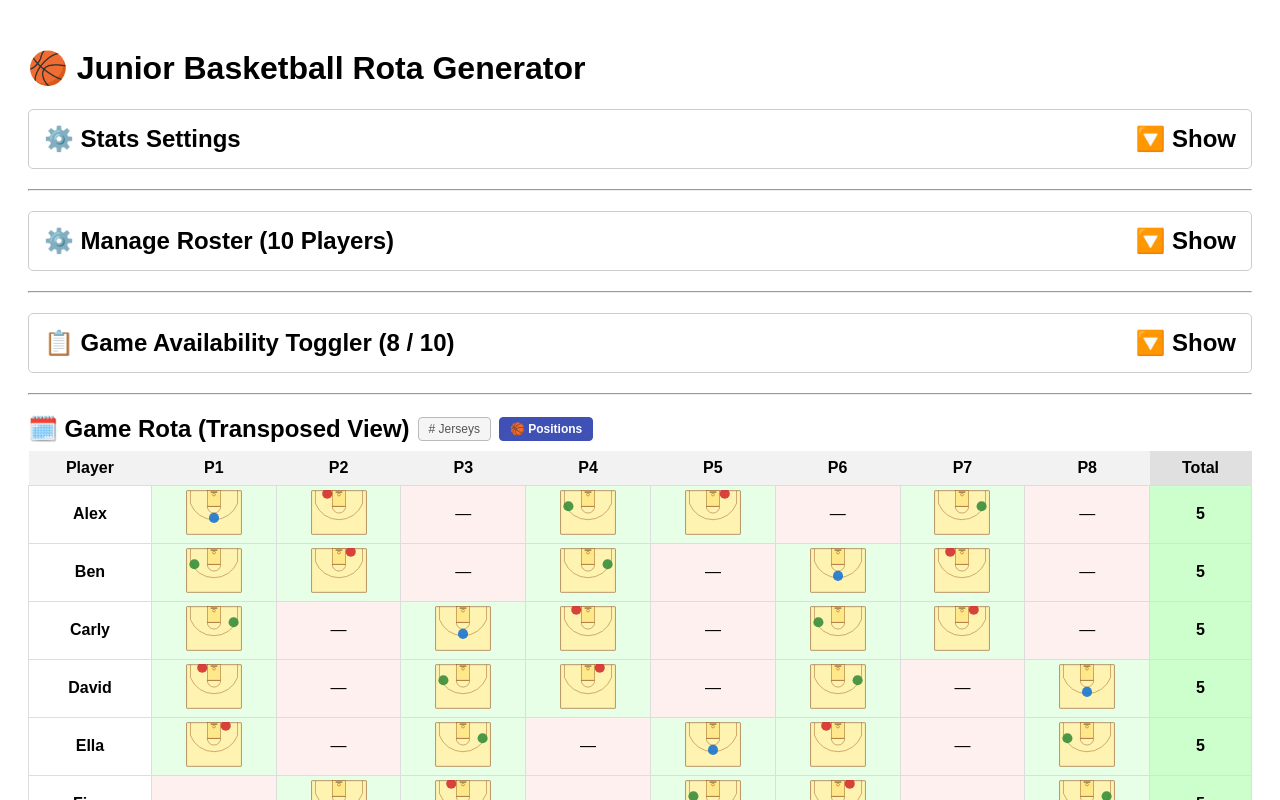
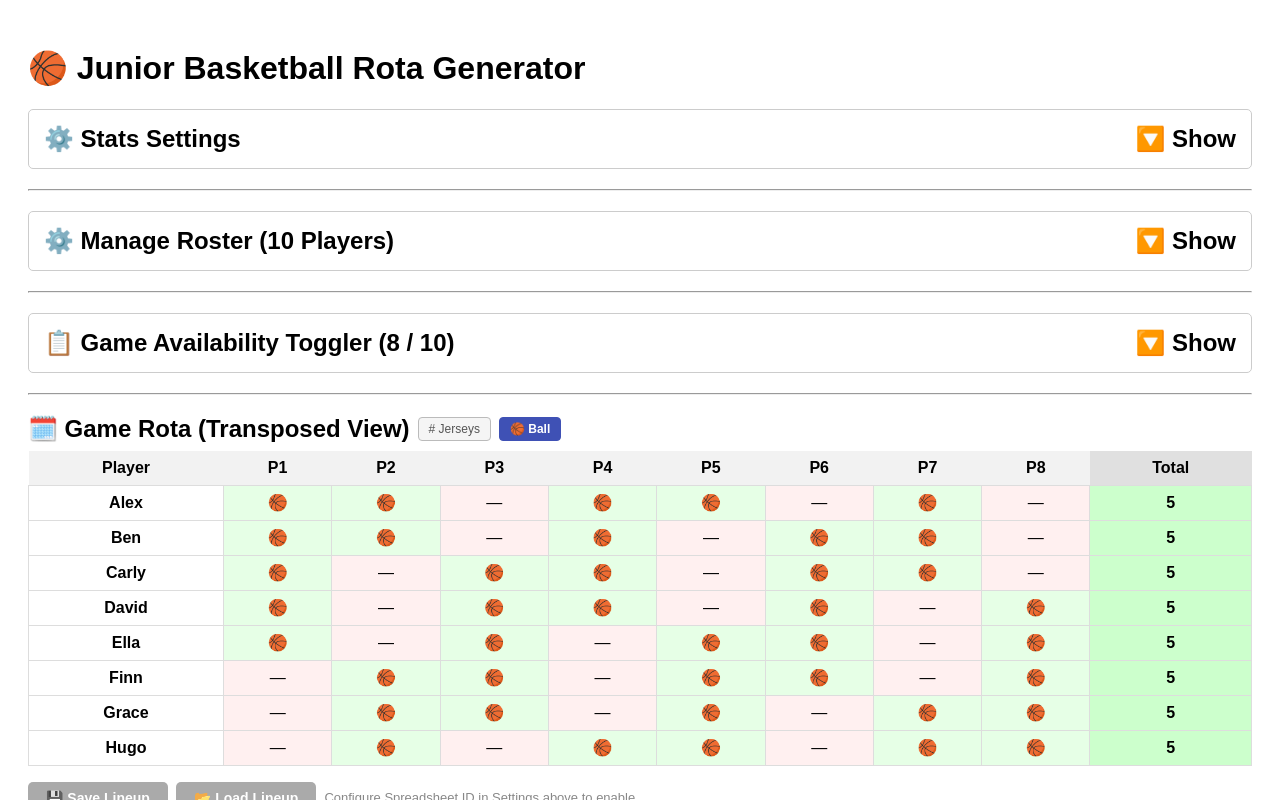
Before and after one commit to martijnmol/Junior-Basketball-Rota-Generator, a React (Create React App) app: page / in a window 1280 px wide. Shown: the top 800 px of the page. Built offline with nearby package versions, Linux system fonts and the light colour scheme.

Commit message:
Allow names in rota table

```diff
--- a/src/components/RotaTable.tsx
+++ b/src/components/RotaTable.tsx
@@ -1,6 +1,6 @@
 import React, { useState } from 'react';
 import { Rota, Player, PeriodPositions, PositionRota, POSITION_COLORS } from '../interfaces';
-import { useRotaPreferences } from '../rotaPreferences';
+import { useRotaPreferences, CellDisplayMode } from '../rotaPreferences';
 import { getPlayerPosition } from '../positionLogic';
 import CourtSvg from './CourtSvg';
 import CourtModal from './CourtModal';
@@ -38,7 +38,9 @@ const RotaTable: React.FC<RotaTableProps> = ({
 }) => {
     const [modalPeriod, setModalPeriod] = useState<number | null>(null);
     const { prefs, updatePref } = useRotaPreferences();
-    const { showJerseys, showPositions } = prefs;
+    const { showJerseys, cellDisplay } = prefs;
+    const CELL_MODES: CellDisplayMode[] = ['ball', 'position', 'name'];
+    const CELL_LABELS: Record<CellDisplayMode, string> = { ball: '🏀 Ball', position: '📍 Position', name: '👤 Name' };
 
     const availablePlayers = allPlayers.filter(p => p.isPresent);
     const numPeriods = 8;
@@ -56,7 +58,21 @@ const RotaTable: React.FC<RotaTableProps> = ({
             <div style={{ display: 'flex', alignItems: 'center', gap: 8, marginBottom: 8 }}>
                 <h2 style={{ margin: 0 }}>🗓️ Game Rota (Transposed View)</h2>
                 <ToggleButton on={showJerseys} onToggle={() => updatePref('showJerseys', !showJerseys)} label="# Jerseys" />
-                <ToggleButton on={showPositions} onToggle={() => updatePref('showPositions', !showPositions)} label="🏀 Positions" />
+                <button
+                    onClick={() => updatePref('cellDisplay', CELL_MODES[(CELL_MODES.indexOf(cellDisplay) + 1) % CELL_MODES.length])}
+                    style={{
+                        padding: '4px 10px',
+                        fontSize: 12,
+                        borderRadius: 4,
+                        border: '1px solid #3f51b5',
+                        background: '#3f51b5',
+                        color: 'white',
+                        cursor: 'pointer',
+                        fontWeight: 'bold',
+                    }}
+                >
+                    {CELL_LABELS[cellDisplay]}
+                </button>
             </div>
             <div className="rota-container">
                 <table
@@ -99,7 +115,7 @@ const RotaTable: React.FC<RotaTableProps> = ({
 
                                         const periodPositions = positionRota[periodIndex];
                                         const position =
-                                            showPositions && isPlaying && periodPositions
+                                            cellDisplay === 'position' && isPlaying && periodPositions
                                                 ? getPlayerPosition(periodPositions, player.id)
                                                 : undefined;
 
@@ -113,7 +129,9 @@ const RotaTable: React.FC<RotaTableProps> = ({
                                                     verticalAlign: 'middle',
                                                 }}
                                             >
-                                                {isPlaying && position ? (
+                                                {!isPlaying ? '—' : cellDisplay === 'name' ? (
+                                                    <span style={{ fontSize: 11 }}>{player.name}</span>
+                                                ) : position ? (
                                                     <div
                                                         onClick={() => setModalPeriod(periodIndex + 1)}
                                                         title={`${position} — click to edit formation`}
@@ -124,10 +142,8 @@ const RotaTable: React.FC<RotaTableProps> = ({
                                                             dots={[{ position, color: POSITION_COLORS[position] }]}
                                                         />
                                                     </div>
-                                                ) : isPlaying ? (
+                                                ) : (
                                                     '🏀'
-                                                ) : (
-                                                    '—'
                                                 )}
                                             </td>
                                         );
--- a/src/rotaPreferences.ts
+++ b/src/rotaPreferences.ts
@@ -1,14 +1,15 @@
 import { useState } from 'react';
+
+export type CellDisplayMode = 'ball' | 'position' | 'name';
 
 export interface RotaPreferences {
     showJerseys: boolean;
-    showPositions: boolean;
-    // Add future toggles here — supply a default in DEFAULTS below.
+    cellDisplay: CellDisplayMode;
 }
 
 const DEFAULTS: RotaPreferences = {
     showJerseys: false,
-    showPositions: true,
+    cellDisplay: 'ball',
 };
 
 const STORAGE_KEY = 'basketball-rota-display-prefs';
```
